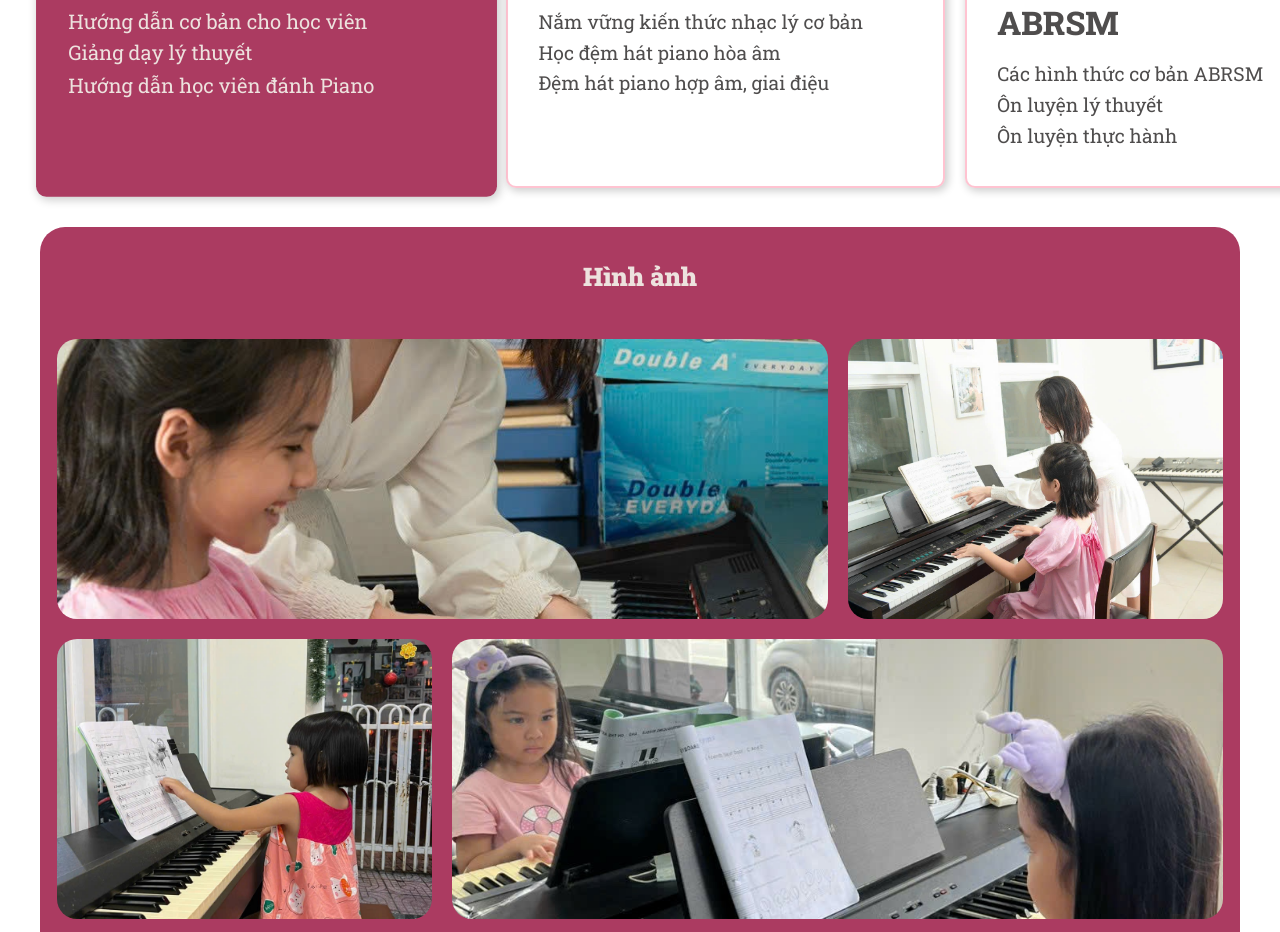
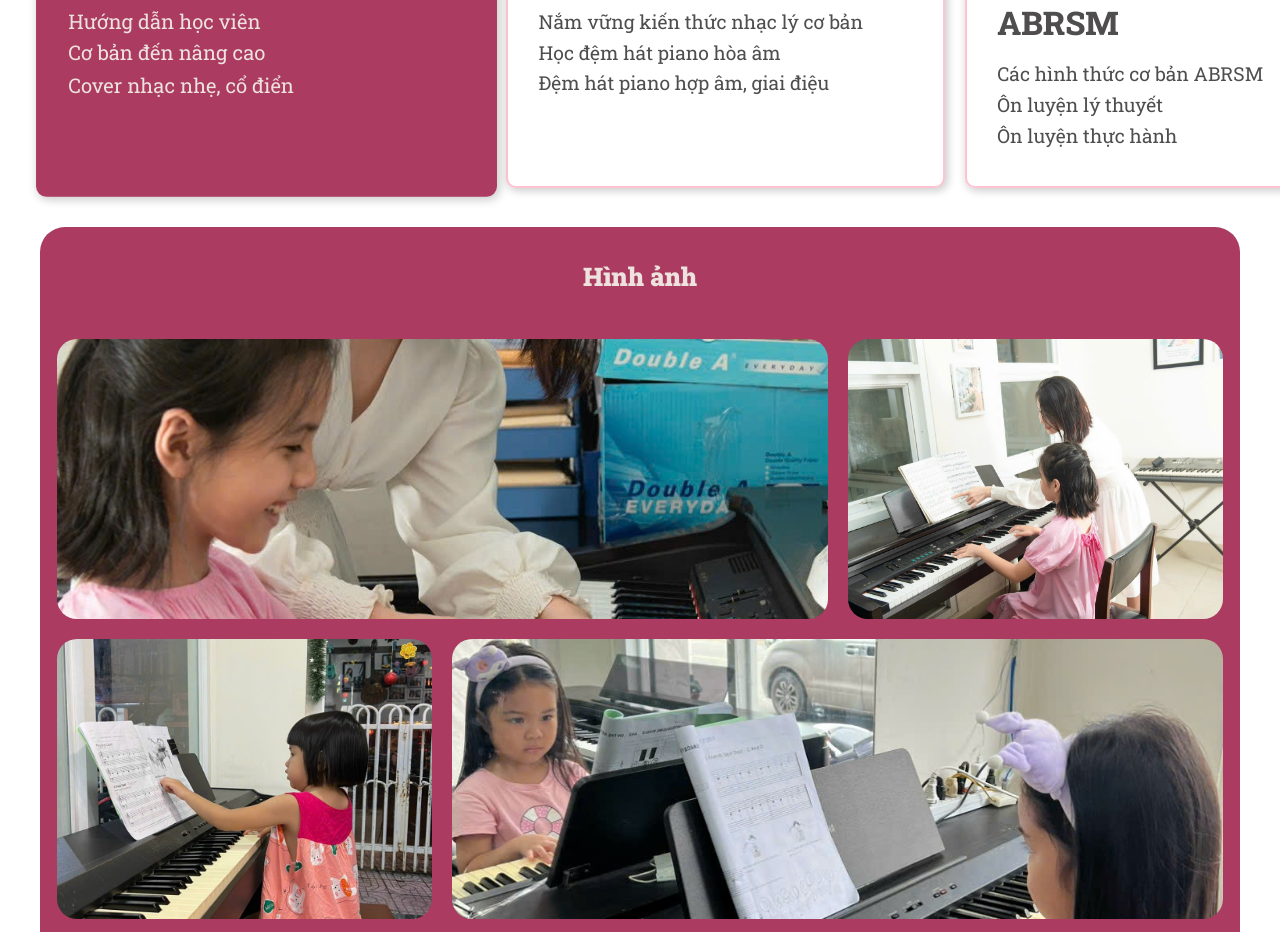
Before and after one commit to tranthithuynguyen/nguyencv, a plain HTML site: page index.html in a window 1280 px wide. Shown: the part 1748-2680 px from the top of the page. Drawn offline with Linux system fonts and the light colour scheme.

Commit message:
update commit

```diff
--- a/index.html
+++ b/index.html
@@ -192,9 +192,9 @@
                                     </div>
                                     <div class="section-exp__work-perform">
                                         <ul class="work-perform__list">
-                                            <li class="work-perform__item">Hướng dẫn cơ bản cho học viên</li>
-                                            <li class="work-perform__item">Giảng dạy lý thuyết</li>
-                                            <li class="work-perform__item">Hướng dẫn học viên đánh Piano</li>
+                                            <li class="work-perform__item">Hướng dẫn học viên</li>
+                                            <li class="work-perform__item">Cơ bản đến nâng cao</li>
+                                            <li class="work-perform__item">Cover nhạc nhẹ, cổ điển</li>
                                         </ul>
                                     </div>
                                 </div>
@@ -318,7 +318,7 @@
                     <div class="card__contact-info">
                         <p class="card__heading-text">Số điện thoại:</p>
                         <h3 class="card__contact-number">0965 509 184</h3>
-                        <p class="card__address-number">Địa chỉ: <span>213 Lê Văn Sỹ, Quận Phú Nhuận</span></p>
+                        <p class="card__address-number">Địa chỉ: <span>115 Lê Văn Sỹ, Quận Phú Nhuận</span></p>
                         <p class="card__work-hour">Giờ làm việc: <span>Thứ 2 - Thứ 7</span></p>
                     </div>
                 </div>
```
